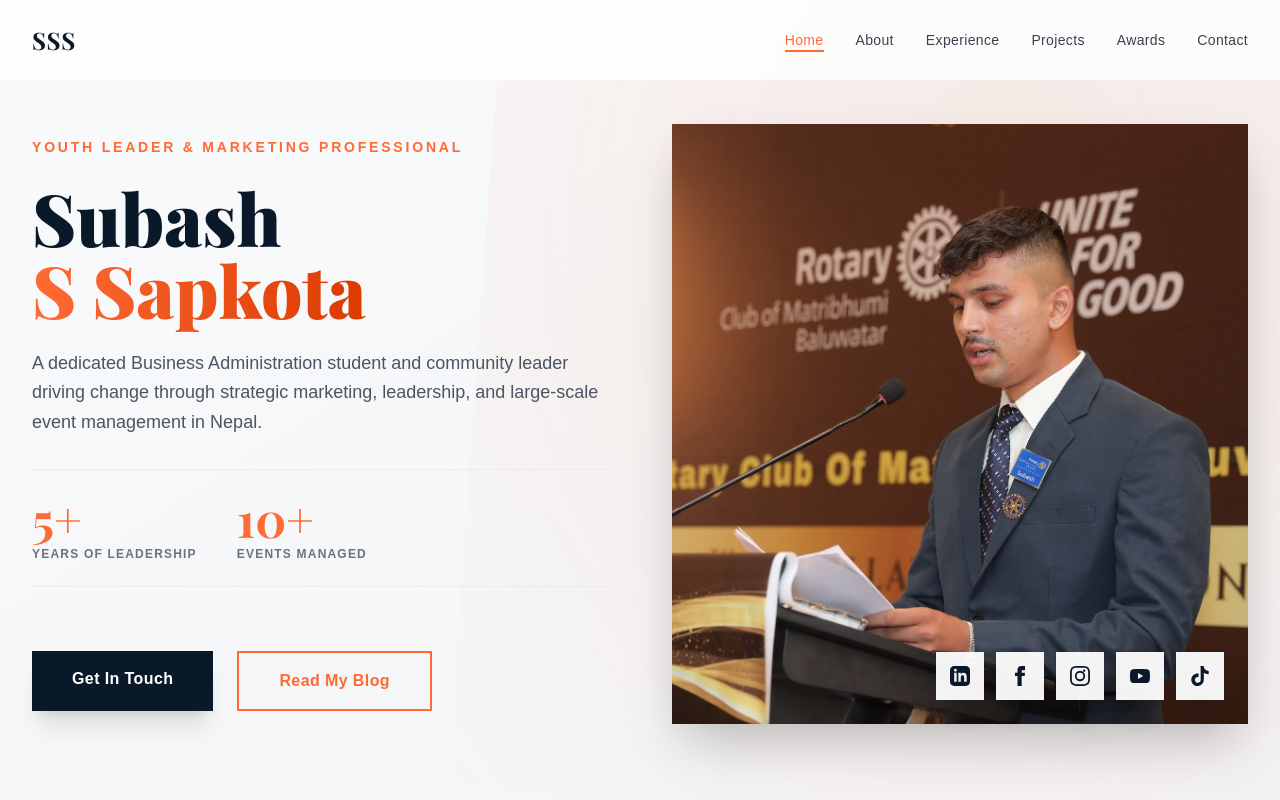
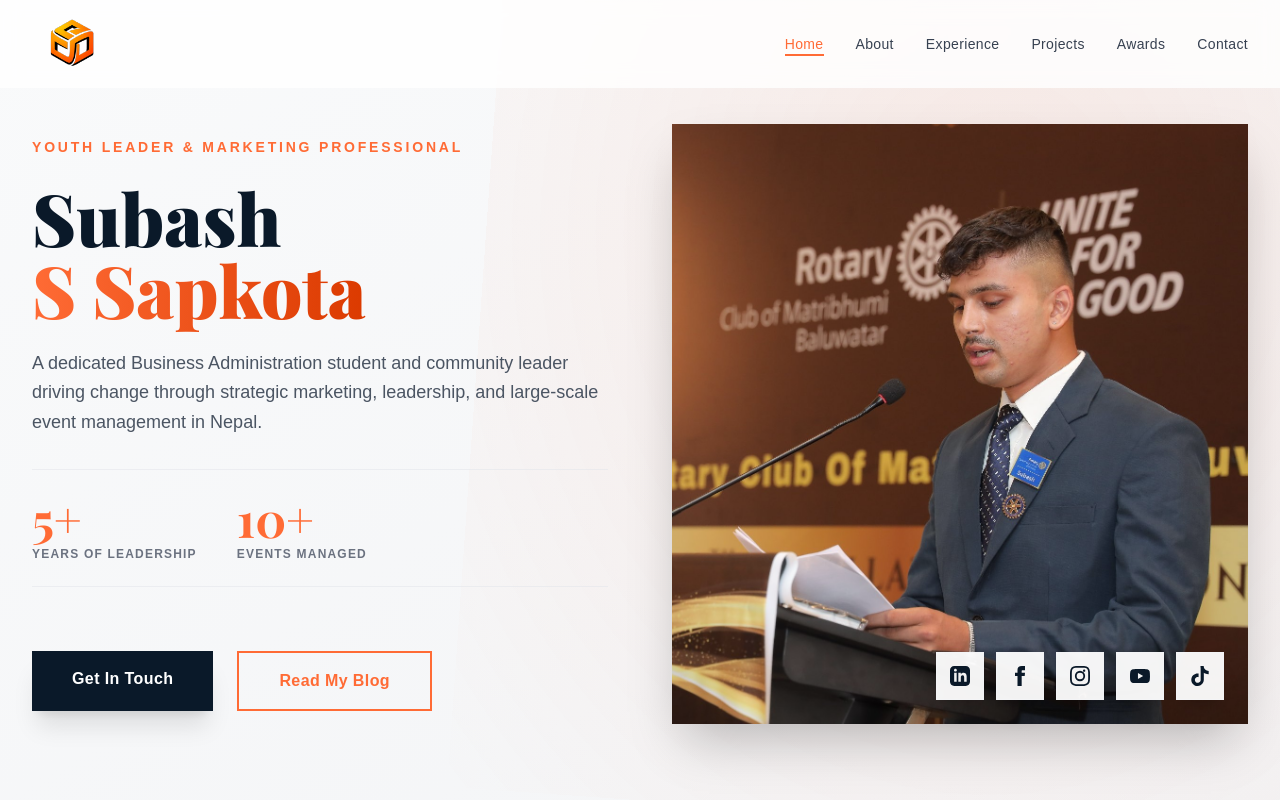
Before and after one commit to Bidyakar/subash_portfolio, a Next.js app: page / in a window 1280 px wide. Shown: the top 800 px of the page. Built offline with nearby package versions, Linux system fonts and the light colour scheme; a web font is replaced by a local one.

Commit message:
replaced the logo

```diff
--- a/app/components/Navbar.tsx
+++ b/app/components/Navbar.tsx
@@ -1,6 +1,7 @@
 'use client';
 
 import { useState, useEffect } from 'react';
+import Image from 'next/image';
 
 const Navbar = () => {
   const [isScrolled, setIsScrolled] = useState(false);
@@ -46,16 +47,28 @@ const Navbar = () => {
 
   return (
     <nav
-      className={`fixed top-0 w-full z-50 transition-all duration-300 ${isScrolled
-        ? 'bg-white/95 nav-blur shadow-lg'
-        : 'bg-white/80 nav-blur'
+      className={`fixed top-0 w-full z-50 transition-all duration-300
+  ${isScrolled
+          ? 'bg-white/95 nav-blur shadow-lg py-1'
+          : 'bg-white/80 nav-blur'
         }`}
+
     >
       <div className="max-w-7xl mx-auto px-6 lg:px-8">
-        <div className="flex justify-between items-center py-6">
-          <span className="text-2xl font-playfair font-bold text-navy tracking-wide cursor-pointer" onClick={() => scrollToSection('home')}>
-            SSS
-          </span>
+        <div className="flex justify-between items-center py-1">
+          <div
+            className="flex items-center cursor-pointer group"
+            onClick={() => scrollToSection('home')}
+          >
+            <Image
+              src="/images/sss.svg"
+              alt="Subash S. Sapkota Logo"
+              width={80}
+              height={80}
+              className="transition-transform duration-300 group-hover:scale-110 object-contain "
+              priority
+            />
+          </div>
 
           <ul className="hidden md:flex space-x-8">
             {navLinks.map((link) => (
--- a/app/layout.tsx
+++ b/app/layout.tsx
@@ -13,8 +13,9 @@ const inter = Inter({
 })
 
 export const metadata: Metadata = {
-  title: 'Subash S Sapkota - Portfolio',
-  description: 'Youth Leader & Marketing Professional - Building Communities, Driving Change',
+  title: 'Subash S Sapkota | Youth Leader, Marketing Expert & Community Builder',
+  description: 'Explore the portfolio of Subash S Sapkota, a dedicated Youth Leader and Marketing Professional. Driving change through community leadership, social work, and innovative marketing strategies.',
+  metadataBase: new URL('https://subashssapkota.com.np'),
 
   // Favicon and App Icons
   icons: {
@@ -41,13 +42,13 @@ export const metadata: Metadata = {
 
   // Social Media Preview (Meta Image)
   openGraph: {
-    title: 'Subash S Sapkota - Portfolio',
-    description: 'Youth Leader & Marketing Professional',
-    url: 'https://subashssapkota.com', // Replace with your actual domain
+    title: 'Subash S Sapkota | Youth Leader & Marketing Professional',
+    description: 'Youth Leader & Marketing Professional - Dedicated to Building Communities and Driving Social Change through Leadership and Innovation.',
+    url: 'https://subashssapkota.com.np',
     siteName: 'Subash S Sapkota',
     images: [
       {
-        url: '/images/sssmeta.jpg', // Place og-image.jpg (1200x630) in /public
+        url: '/images/sssmeta.jpg',
         width: 1200,
         height: 630,
         alt: 'Subash Sapkota Portfolio Preview',
@@ -55,6 +56,12 @@ export const metadata: Metadata = {
     ],
     locale: 'en_US',
     type: 'website',
+  },
+  twitter: {
+    card: 'summary_large_image',
+    title: 'Subash S Sapkota | Youth Leader & Marketing Professional',
+    description: 'Explore the portfolio of Subash S Sapkota - Youth Leader, Marketing Expert, and Community Builder.',
+    images: ['/images/sssmeta.jpg'],
   },
 
 }
```
Also changed, not shown: public/images/sss.svg (added).
